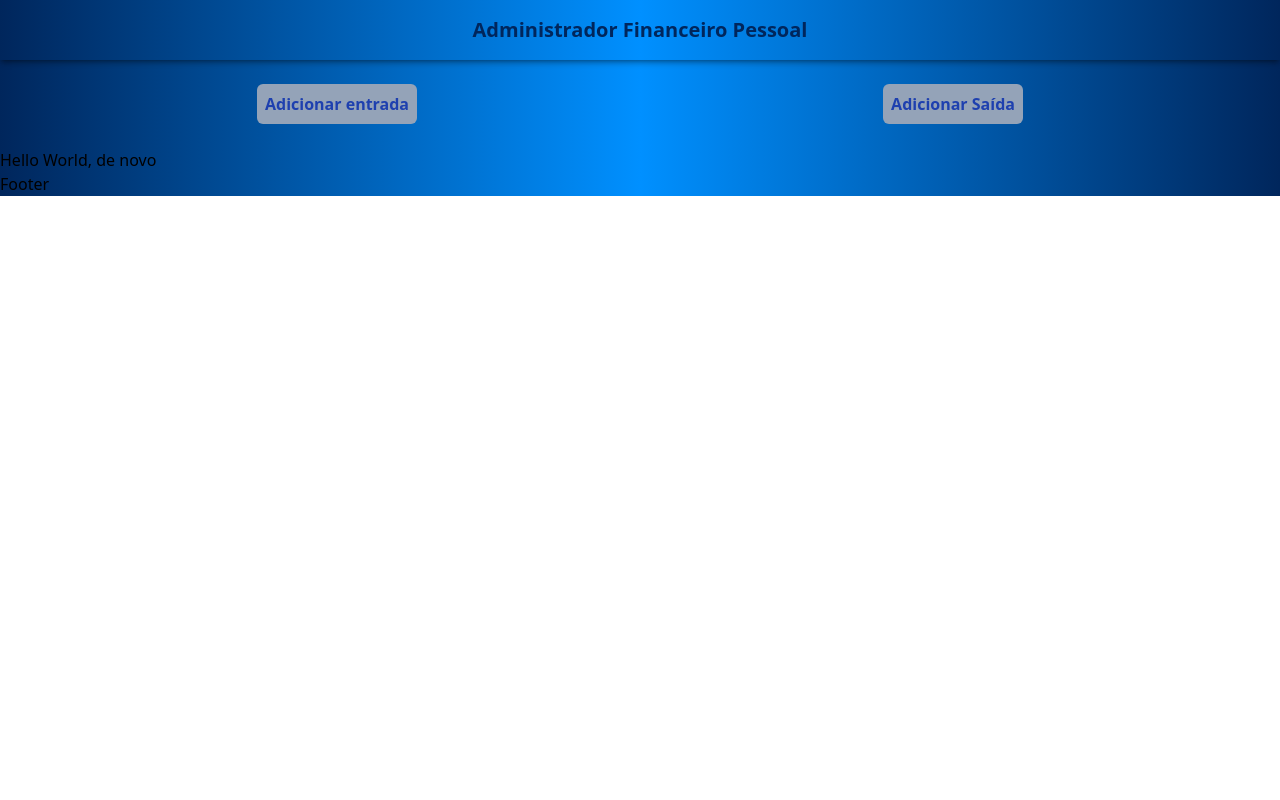
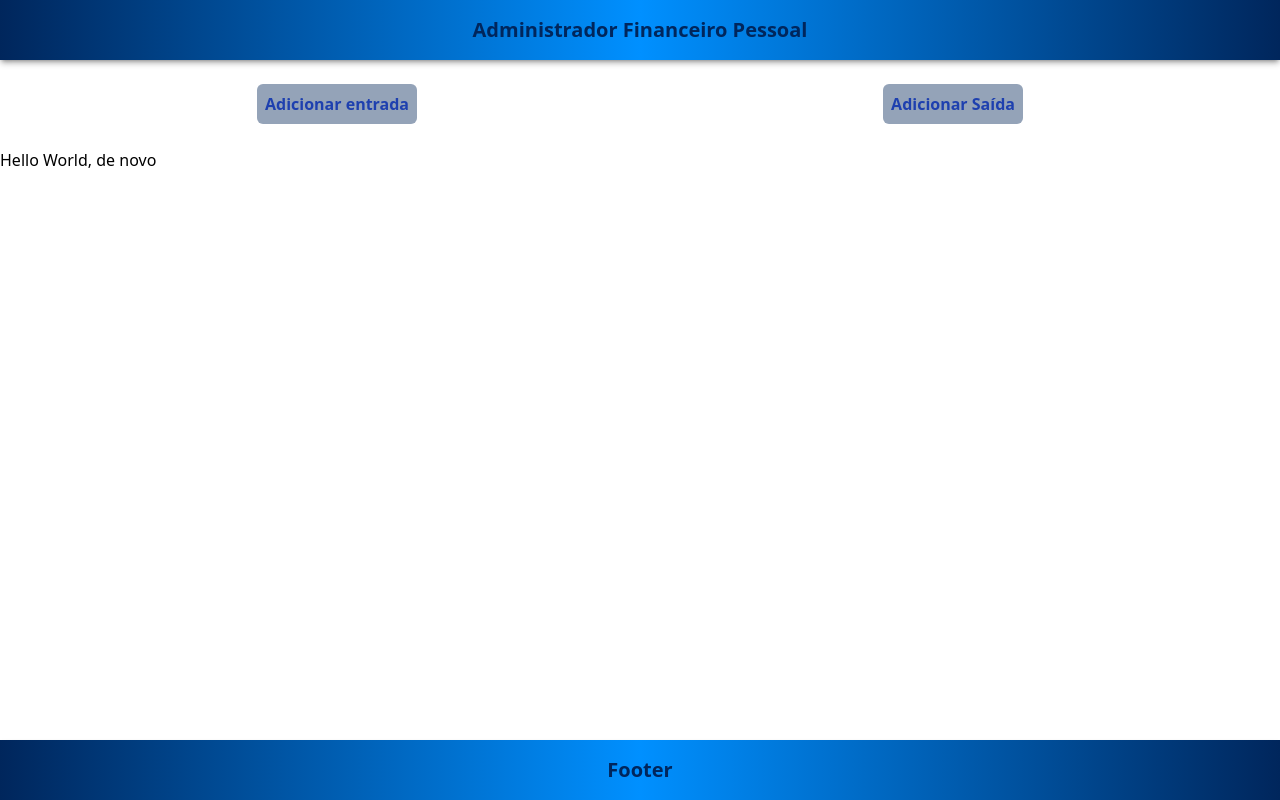
Before and after one commit to RenanJochem98/AdmFinanceiroPessoal, a React (Vite) app in the folder frontend/: page / in a window 1280 px wide. Built offline with nearby package versions, Linux system fonts and the light colour scheme; the HTML template or start-up script is replaced by a standard one.

Commit message:
Altera footer para ficar preso ao final da paginal e criar componente para header.

```diff
--- a/frontend/src/App.tsx
+++ b/frontend/src/App.tsx
@@ -1,25 +1,23 @@
 // import { useState } from 'react'
 import './App.css'
+import Header  from './Components/Header'
 import BtnHeader  from './Components/BtnHeader'
 
 function App() {
   // const [count, setCount] = useState(0)
 
   return (
-    <div className='bg-gradient-to-r from-primaria  via-secundaria to-primaria'>
-      <header>
-        <div className='text-center font-bold text-primaria w-full p-4 text-xl shadow-md shadow-black/30'>
-           Administrador Financeiro Pessoal
-        </div>
-      </header>
-      <main>
+    <div>
+      <Header />
+      <main className="">
         <nav className='mx-auto flex items-center justify-between p-6'>
           <BtnHeader texto="Adicionar entrada" />
           <BtnHeader texto="Adicionar Saída"/>
         </nav>
         Hello World, de novo
       </main>
-      <footer>
+      <footer className='fixed bottom-0 text-center font-bold bg-gradient-to-r from-primaria  via-secundaria to-primaria
+         text-primaria w-full p-4 text-xl shadow-md shadow-black/30'>
         Footer
       </footer>
     </div>
--- /dev/null
+++ b/frontend/src/Components/Header.tsx
@@ -0,0 +1,10 @@
+export default function Header() {
+    return (
+        <header>
+            <div className='text-center font-bold bg-gradient-to-r from-primaria  via-secundaria to-primaria
+            text-primaria w-full p-4 text-xl shadow-md shadow-black/30'>
+            Administrador Financeiro Pessoal
+            </div>
+      </header>
+    )
+}
```
